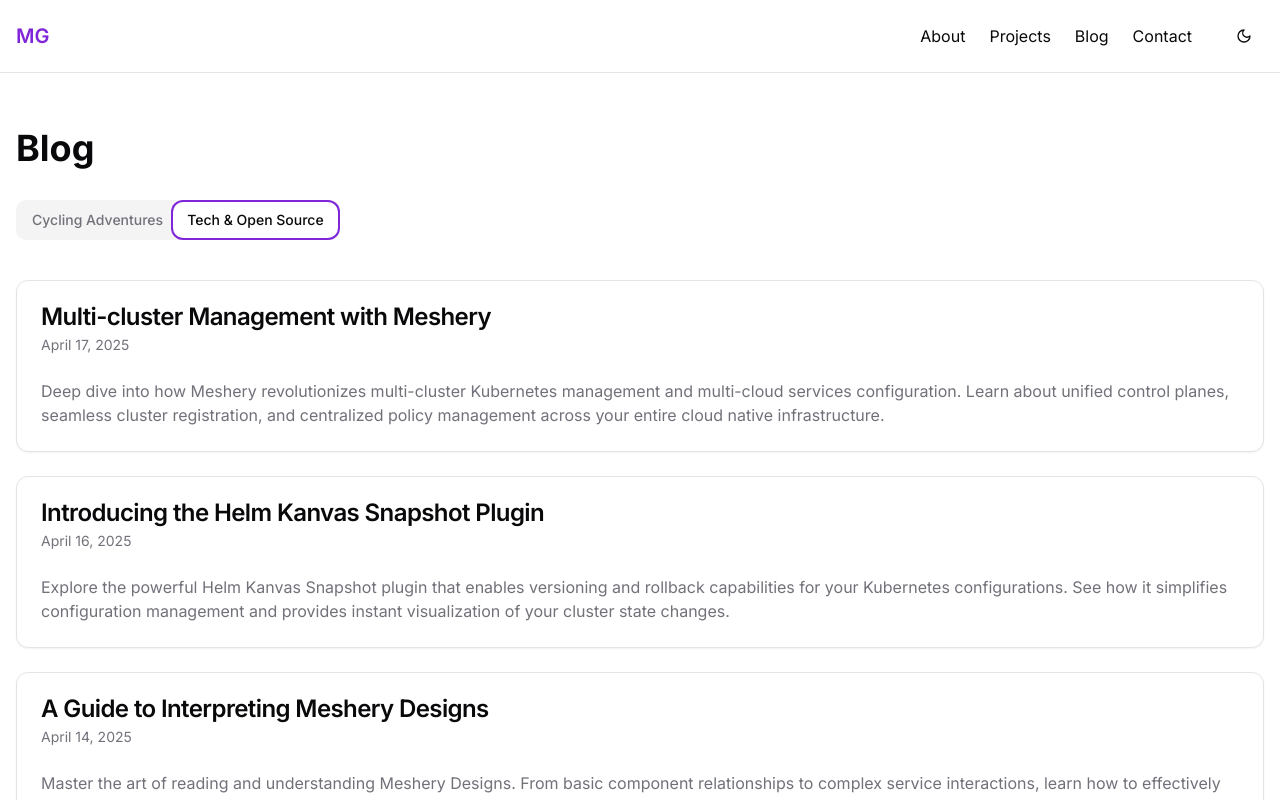
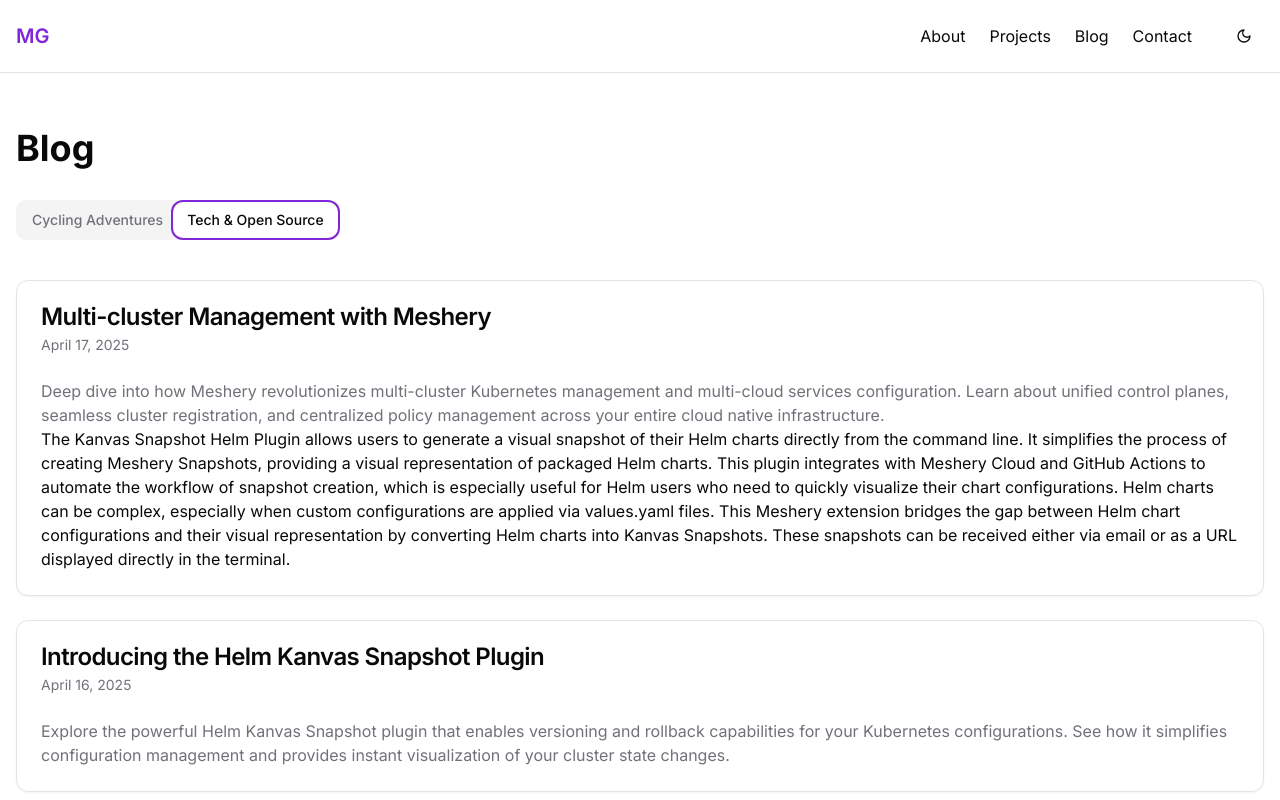
Before and after one commit to miacycle/mia-sydney-cycle, a React (Vite) app: page /blog in a window 1280 px wide. Both pictures are taken after a click on the tab "Tech & Open Source". Shown: the top 800 px of the page. Built offline with nearby package versions, Linux system fonts and the light colour scheme.

Commit message:
Update Blog.tsx

```diff
--- a/src/pages/Blog.tsx
+++ b/src/pages/Blog.tsx
@@ -59,6 +59,10 @@ const Blog = () => {
             <CardContent>
               <p className="text-muted-foreground">
                 Deep dive into how Meshery revolutionizes multi-cluster Kubernetes management and multi-cloud services configuration. Learn about unified control planes, seamless cluster registration, and centralized policy management across your entire cloud native infrastructure.
+              </p>
+              <p>The Kanvas Snapshot Helm Plugin allows users to generate a visual snapshot of their Helm charts directly from the command line. It simplifies the process of creating Meshery Snapshots, providing a visual representation of packaged Helm charts. This plugin integrates with Meshery Cloud and GitHub Actions to automate the workflow of snapshot creation, which is especially useful for Helm users who need to quickly visualize their chart configurations.
+
+Helm charts can be complex, especially when custom configurations are applied via values.yaml files. This Meshery extension bridges the gap between Helm chart configurations and their visual representation by converting Helm charts into Kanvas Snapshots. These snapshots can be received either via email or as a URL displayed directly in the terminal.
               </p>
             </CardContent>
           </Card>
```
